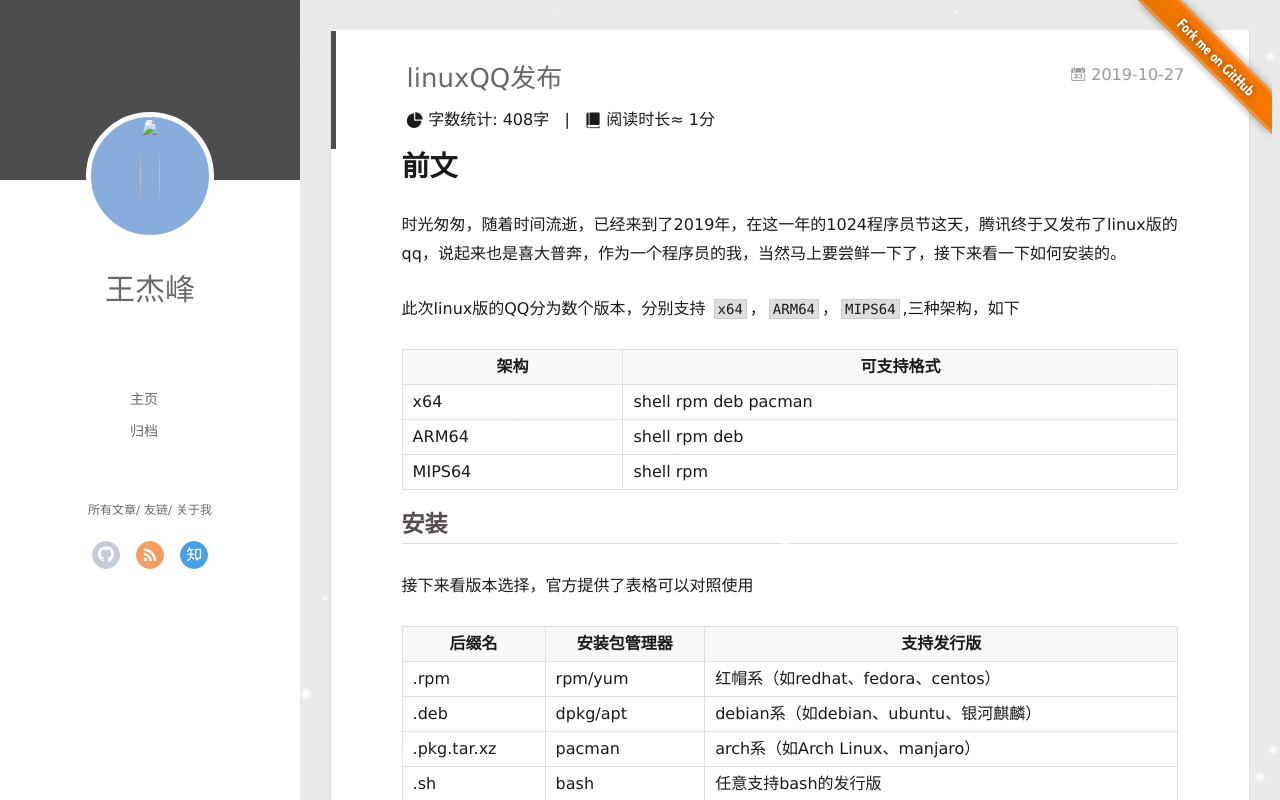
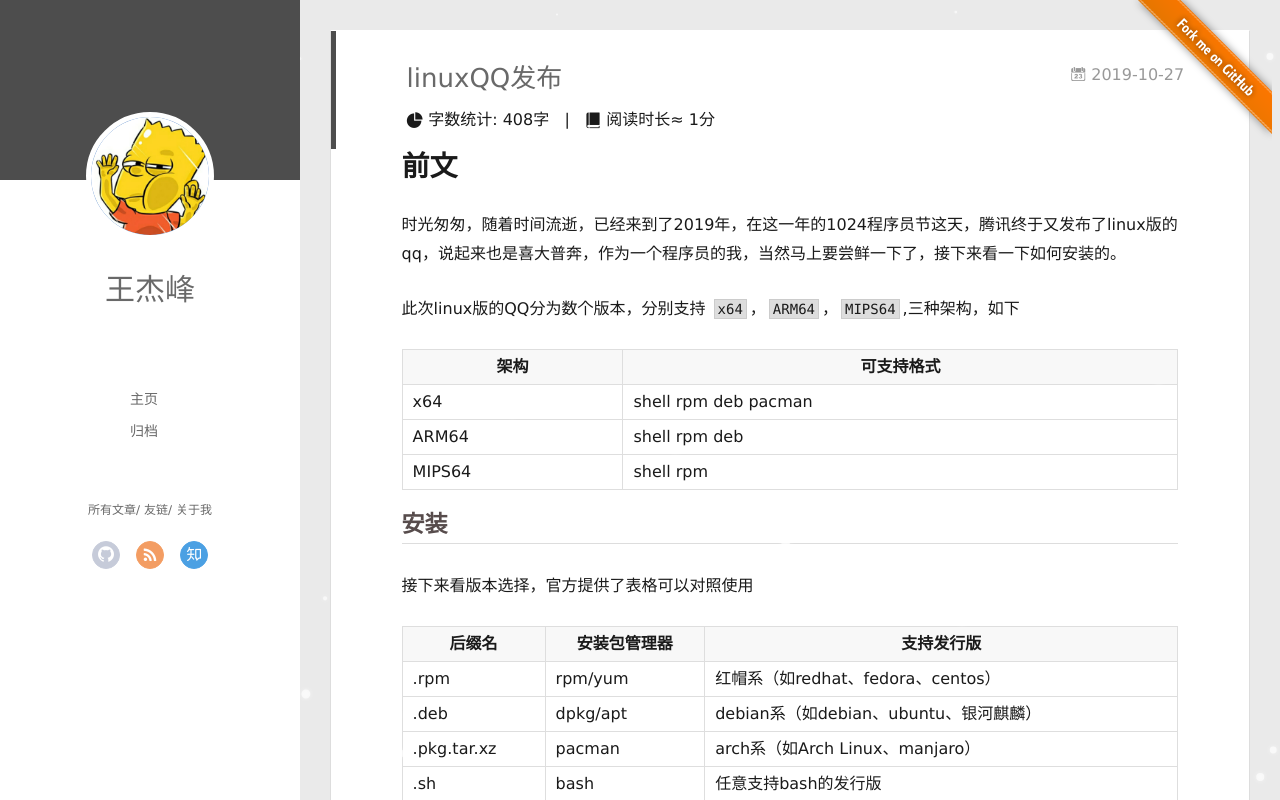
Before and after one commit to puddinging/wang-jie-feng.github.io, a plain HTML site: page 2019/10/27/linuxqq/index.html in a window 1280 px wide. Drawn offline with Linux system fonts and the light colour scheme; some packages are replaced by stand-ins of ours; no server answers; a script that the page names is missing.

Commit message:
Site updated: 2019-10-27 02:45:46

```diff
--- a/2019/10/27/linuxqq/index.html
+++ b/2019/10/27/linuxqq/index.html
@@ -62,7 +62,7 @@
 <div class="intrude-less">
 	<header id="header" class="inner">
 		<a href="/" class="profilepic">
-			<img src="/img/head.jpg" class="js-avatar">
+			<img src="/img/avatar.jpg" class="js-avatar">
 		</a>
 		<hgroup>
 		  <h1 class="header-author"><a href="/">王杰峰</a></h1>
@@ -126,7 +126,7 @@
 		<header id="header" class="inner">
 			<div class="profilepic">
 				<a href="/">
-					<img src="/img/head.jpg" class="js-avatar">
+					<img src="/img/avatar.jpg" class="js-avatar">
 				</a>
 			</div>
 			<hgroup>
```
Also changed, not shown: 2019/10/27/nginx/index.html (+2 -2 lines), archives/2019/10/index.html (+2 -2 lines), archives/2019/index.html (+2 -2 lines), archives/index.html (+2 -2 lines), categories/linux/index.html (+2 -2 lines), categories/nginx/index.html (+2 -2 lines), gallery/index.html (+2 -2 lines), index.html (+2 -2 lines), tags/Linux/index.html (+2 -2 lines), tags/index.html (+2 -2 lines), tags/nginx/index.html (+2 -2 lines), tags/qq/index.html (+2 -2 lines), tags/笔记/index.html (+2 -2 lines).
